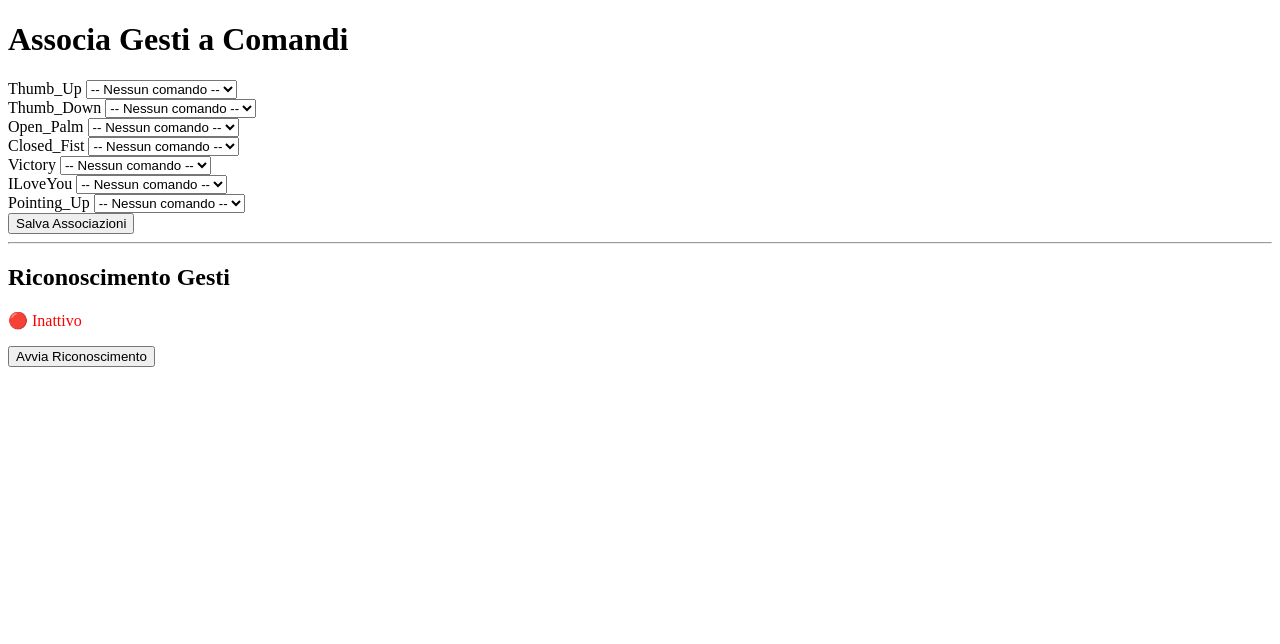
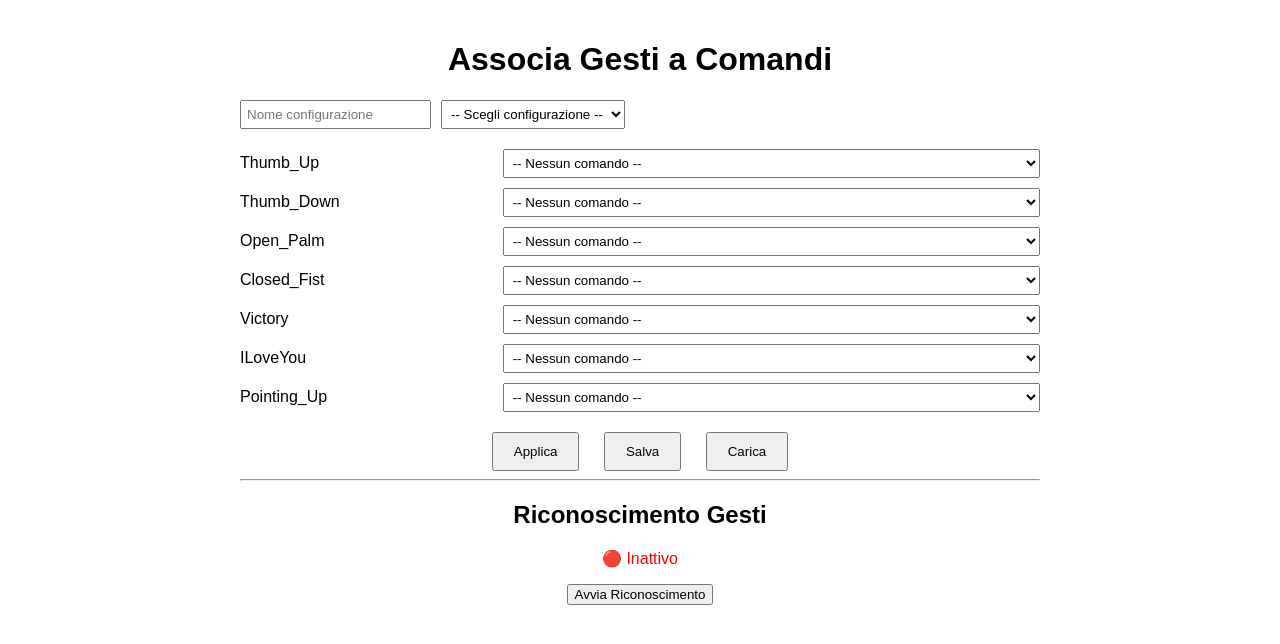
Before and after one commit to Antqnio/Progetto-Laboratorio-D-Informatica-Applicata, a Flask app: page / in a window 1280 px wide. Shown: the top 644 px of the page. Run offline with Flask 3, Linux system fonts and the light colour scheme.

Commit message:
Modify app.py and index.html to save and load multiple gesture-command configurations, modify webcam_enable.ps1 to start WSL when it is not running yet, modify app.py and gesture_recognizer.py to make gesture_recognizer.py stop when the user decides so in index.html

```diff
--- a/app/app.py
+++ b/app/app.py
@@ -1,99 +1,138 @@
 import os
+import json
 from flask import Flask, render_template, request, redirect, url_for
 import socket
 import threading
 import subprocess
+from threading import Event
 
-# Dinamically get the Windows host IP address
-# This function assumes that the server is running on a Windows machine and retrieves the IP address of the nameserver from the resolv.conf file.
+
+
+
+# Dynamically get the Windows host IP address
+# This function assumes that the server is running on a Windows machine
+# and retrieves the IP address of the nameserver from the resolv.conf file.
 # If it fails, it returns a fallback IP.
 def get_windows_host_ip():
-    """
-    Dinamically get the Windows host IP address
-    This function assumes that the server is running on a Windows machine
-    and retrieves the IP address of the nameserver from the resolv.conf file.
-    If it fails, it returns a fallback IP.
-
-    Returns:
-        string: Windows host IP address or a fallback IP if the retrieval fails.
-    """
     try:
         output = subprocess.check_output("cat /etc/resolv.conf | grep nameserver", shell=True)
         return output.decode().split()[1]
     except Exception:
         return "127.0.0.1"  # fallback
 
-
-
-
-
+# Flask app setup
 app = Flask(
     __name__,
     template_folder=os.path.join(os.path.dirname(__file__), '..', 'templates'),
     static_folder=os.path.join(os.path.dirname(__file__), '..', 'static')
 )
 
-SERVER_IP = "host.docker.internal"  # IP del server TCP su Windows
+# TCP server configuration
+SERVER_IP = "host.docker.internal"
 SERVER_PORT = 9000
 
+# List of available gestures and commands
 GESTURES = ["Thumb_Up", "Thumb_Down", "Open_Palm", "Closed_Fist", "Victory", "ILoveYou", "Pointing_Up"]
 COMMANDS = ["Volume_Up", "Volume_Down", "Open_Calculator", "Open_Chrome", "Take_Screenshot"]
+
+# Gesture-command mapping
 gesture_to_command = {}
+
+# Recognition state
 recognition_active = False
 
-# Create a gesture recognizer instance with the live stream mode:
+# Directory to store configuration files
+CONFIG_DIR = os.path.join(os.path.dirname(__file__), "configs")
+os.makedirs(CONFIG_DIR, exist_ok=True)
+
+# Send recognized result to the TCP server
 def send_result(result: str, gesture_to_command: dict):
-    print(f"[INFO] Riconosciuto gesto: {result}")
-    print(f"[INFO] Mappatura gesto: {gesture_to_command}")
-    comando = gesture_to_command.get(result)
-    if comando in COMMANDS:
-        print(f"[INFO] Invio comando associato: {comando}")
-        invia_comando_al_server(comando)
+    print(f"[INFO] Recognized gesture: {result}")
+    command = gesture_to_command.get(result)
+    if command in COMMANDS:
+        print(f"[INFO] Sending associated command: {command}")
+        send_command_to_server(command)
 
-
-def invia_comando_al_server(comando: str):
-    print(f"[INFO] ip server: {SERVER_IP}, porta: {SERVER_PORT}")
-    print(f"[INFO] Invio comando al server: {comando}")
+# TCP communication with the command server
+def send_command_to_server(command: str):
+    print(f"[INFO] Server IP: {SERVER_IP}, Port: {SERVER_PORT}")
+    print(f"[INFO] Sending command to server: {command}")
     try:
         with socket.socket(socket.AF_INET, socket.SOCK_STREAM) as s:
             s.connect((SERVER_IP, SERVER_PORT))
-            s.sendall(comando.encode())
+            s.sendall(command.encode())
     except Exception as e:
-        print(f"[Errore] Connessione al server fallita: {e}")
+        print(f"[ERROR] Connection to server failed: {e}")
 
-
+# Home route (index.html)
 @app.route("/", methods=["GET", "POST"])
 def index():
     global gesture_to_command
+
+    # List of available configuration files (without .json extension)
+    config_files = [f[:-5] for f in os.listdir(CONFIG_DIR) if f.endswith(".json")]
+    selected_config = request.form.get("config_name", "")
+
     if request.method == "POST":
-        print("[DEBUG] Ricevuto POST con dati:", request.form)
-        for gesture in GESTURES:
-            command = request.form.get(gesture)
-            print(f"[DEBUG] Gesto: {gesture}, Comando selezionato: {command}")
-            if command:  # Solo se è stato selezionato un comando valido
-                gesture_to_command[gesture] = command
-            elif gesture in gesture_to_command:
-                # Se l'utente seleziona "-- Nessun comando --", rimuovi l'associazione
-                del gesture_to_command[gesture]
-            print(f"[DEBUG] Mappatura aggiornata: {gesture_to_command}")
+        action = request.form.get("action")
+
+        # Apply changes from the form
+        if action == "Applica":
+            for gesture in GESTURES:
+                command = request.form.get(gesture)
+                if command:
+                    gesture_to_command[gesture] = command
+                elif gesture in gesture_to_command:
+                    del gesture_to_command[gesture]
+
+        # Save configuration to file
+        elif action == "Salva":
+            if selected_config:
+                path = os.path.join(CONFIG_DIR, selected_config + ".json")
+                with open(path, "w") as f:
+                    json.dump(gesture_to_command, f, indent=2)
+
+        # Load configuration from file
+        elif action == "Carica":
+            if selected_config:
+                path = os.path.join(CONFIG_DIR, selected_config + ".json")
+                if os.path.exists(path):
+                    with open(path, "r") as f:
+                        gesture_to_command = json.load(f)
+
         return redirect(url_for("index"))
-    return render_template("index.html", gestures=GESTURES, commands=COMMANDS, mappings=gesture_to_command, active=recognition_active)
+
+    return render_template(
+        "index.html",
+        gestures=GESTURES,
+        commands=COMMANDS,
+        mappings=gesture_to_command,
+        active=recognition_active,
+        configs=config_files,
+        selected_config=selected_config
+    )
+
+# Start gesture recognition
+stop_event = Event()
 
 @app.route("/start")
 def start_recognition():
     from src.gesture_recognizer.gesture_recognizer import start_gesture_recognition
-    global recognition_active
+    global recognition_active, stop_event
     if not recognition_active:
         recognition_active = True
-        threading.Thread(target=start_gesture_recognition, args=(gesture_to_command,), daemon=True).start()
+        stop_event.clear()
+        threading.Thread(target=start_gesture_recognition, args=(gesture_to_command, stop_event,), daemon=True).start()
     return redirect(url_for("index"))
 
+# Stop gesture recognition
 @app.route("/stop")
 def stop_recognition():
     global recognition_active
     recognition_active = False
+    stop_event.set()
     return redirect(url_for("index"))
 
-
+# Start the Flask app
 if __name__ == "__main__":
     app.run(debug=True, host="0.0.0.0", port=8080)
--- a/src/gesture_recognizer/gesture_recognizer.py
+++ b/src/gesture_recognizer/gesture_recognizer.py
@@ -6,10 +6,11 @@ import time as tm
 from mediapipe.tasks import python
 from mediapipe.tasks.python import vision
 from app.app import send_result
+from threading import Event
 
 # Create a gesture recognizer instance with the live stream mode:
 
-def start_gesture_recognition(gesture_to_command: dict):
+def start_gesture_recognition(gesture_to_command: dict, stop_event: threading.Event):
     """
     Starts the gesture recognizer using MediaPipe.
     This function initializes the gesture recognizer and starts capturing video from the webcam.
@@ -67,7 +68,7 @@ def start_gesture_recognition(gesture_to_command: dict):
         print("Webcam aperta correttamente!")
         # Create a loop to read the latest frame from the camera using VideoCapture#read()
         last_exec = 0
-        while True:
+        while not stop_event.is_set():
 
             # Read a frame from the webcam.
             ret, frame = cap.read()
--- a/templates/index.html
+++ b/templates/index.html
@@ -1,14 +1,36 @@
 <!DOCTYPE html>
 <html>
 <head>
+    <meta charset="UTF-8">
     <title>Associa Gesti a Comandi</title>
+    <style>
+        body { font-family: Arial, sans-serif; max-width: 800px; margin: auto; padding: 20px; }
+        h1, h2 { text-align: center; }
+        .gesture-row { display: flex; align-items: center; margin-bottom: 10px; }
+        .gesture-row label { flex: 1; }
+        .gesture-row select { flex: 2; padding: 5px; }
+        .config-section { margin: 20px 0; display: flex; align-items: center; }
+        .config-section input, .config-section select { margin-right: 10px; padding: 5px; }
+        .buttons { margin-top: 20px; text-align: center; }
+        .buttons button { margin: 0 10px; padding: 10px 20px; }
+    </style>
 </head>
 <body>
     <h1>Associa Gesti a Comandi</h1>
 
     <form method="POST">
+        <div class="config-section">
+            <input type="text" name="config_name" placeholder="Nome configurazione">
+            <select name="config_name">
+                <option value="">-- Scegli configurazione --</option>
+                {% for cfg in configs %}
+                <option value="{{ cfg }}">{{ cfg }}</option>
+                {% endfor %}
+            </select>
+        </div>
+
         {% for gesture in gestures %}
-        <div>
+        <div class="gesture-row">
             <label for="{{ gesture }}">{{ gesture }}</label>
             <select id="{{ gesture }}" name="{{ gesture }}">
                 <option value="">-- Nessun comando --</option>
@@ -18,20 +40,25 @@
             </select>
         </div>
         {% endfor %}
-        <button type="submit">Salva Associazioni</button>
+
+        <div class="buttons">
+            <button type="submit" name="action" value="apply">Applica</button>
+            <button type="submit" name="action" value="save">Salva</button>
+            <button type="submit" name="action" value="load">Carica</button>
+        </div>
     </form>
 
     <hr>
 
     <h2>Riconoscimento Gesti</h2>
     {% if active %}
-        <p style="color: green;">🟢 Attivo</p>
-        <form action="{{ url_for('stop_recognition') }}" method="get">
+        <p style="color: green; text-align: center;">🟢 Attivo</p>
+        <form action="{{ url_for('stop_recognition') }}" method="get" style="text-align: center;">
             <button type="submit">Ferma Riconoscimento</button>
         </form>
     {% else %}
-        <p style="color: red;">🔴 Inattivo</p>
-        <form action="{{ url_for('start_recognition') }}" method="get">
+        <p style="color: red; text-align: center;">🔴 Inattivo</p>
+        <form action="{{ url_for('start_recognition') }}" method="get" style="text-align: center;">
             <button type="submit">Avvia Riconoscimento</button>
         </form>
     {% endif %}
```
Also changed, not shown: .devcontainer/devcontainer.json, 1 other file.
